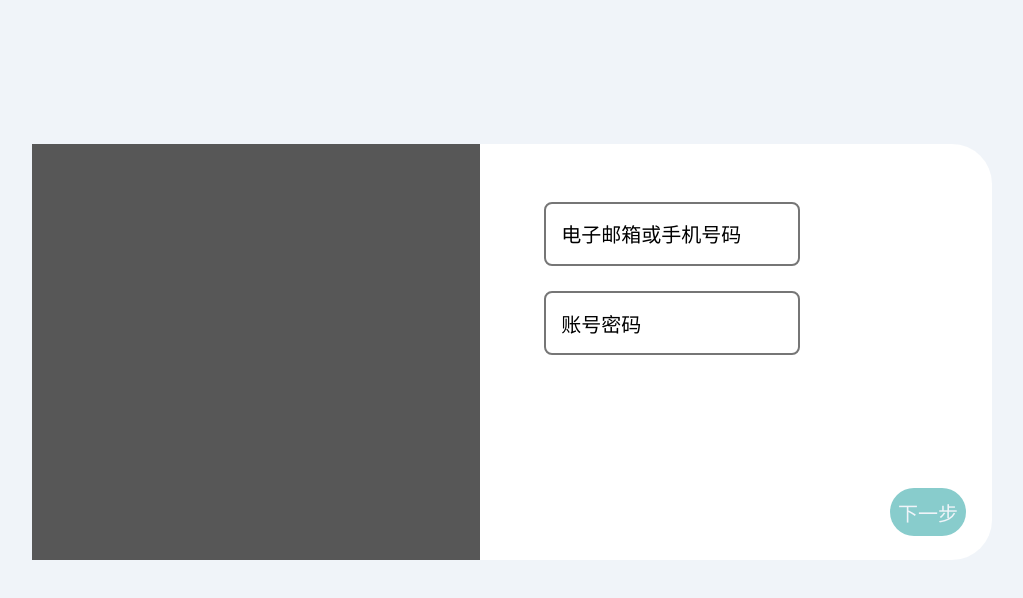
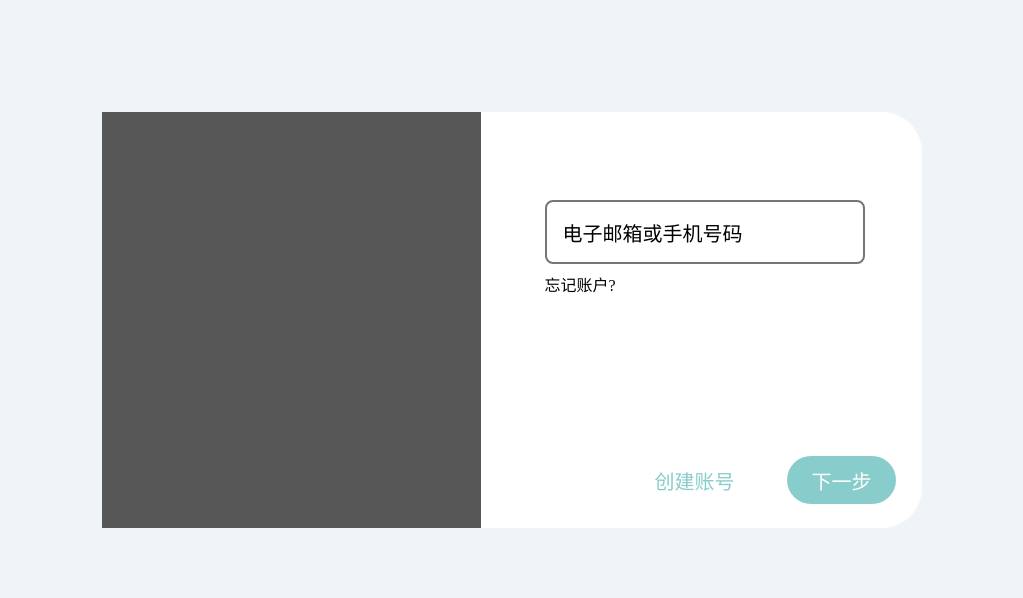
Before and after one commit to Idoyt/music-player, a Vue app: page /login in a window 1280 px wide. Shown: the top 598 px of the page, without its empty margins (128-1151 px from the left). Built offline with nearby package versions, Linux system fonts and the light colour scheme; no server answers.

Commit message:
更新了google_input的部分效果，预留了校验函数的传参接口，此接口在未来将会是必要参数

```diff
--- a/src/components/GOOGLE_INPUT.vue
+++ b/src/components/GOOGLE_INPUT.vue
@@ -17,37 +17,55 @@ export default defineComponent({
       // text, password
       default: 'text',
     },
+    checkMethod: {
+      type: Array,
+      // required: true,
+    },
+    checkTriggerTime: {
+      type: Object,
+      // input  submit
+      default: {method: 'input', trigger: 'none'},
+    },
   },
   setup(props) {
+    // param for main content
     const inputText = ref('');
-    const localStatus = ref(props.status);
+
+    // param for dom
     const domInput = ref(null);
     const domPlaceholder = ref(null);
+
+    // param for status
     const inputType = ref('text');
     const isPwd = ref(false);
     const showPwdStatus = ref('clos');
     const allowedType = ['text', 'password'];
+
+
     const imageSrc = computed(()=>{
       return 'http://101.201.66.67/static/icon/google_input/eye_' + showPwdStatus.value + '_gray.svg';
     });
 
+    // check input type is allowed or not, if not , change it to 'text' type
     inputType.value = allowedType.includes(props.type) ? props.type : 'text';
     isPwd.value = (inputType.value === 'password');
 
     const focus = ()=>{
       if (!domInput.value) return;
-      domInput.value.classList.add('input' + localStatus.value);
+      domInput.value.classList.add('input' + props.status);
       domInput.value.classList.add('inputFocus');
 
-      domPlaceholder.value.classList.add('placeholder' + localStatus.value);
+      domPlaceholder.value.classList.add('placeholder' + props.status);
       domPlaceholder.value.classList.add('placeholderFocus');
+      // console.log(domPlaceholder.value.classList);
+      console.log(props.status);
     };
     const blur = ()=>{
       if (inputText.value === '') {
-        domInput.value.classList.remove('input' + localStatus.value);
+        domInput.value.classList.remove('input' + props.status);
         domInput.value.classList.remove('inputFocus');
 
-        domPlaceholder.value.classList.remove('placeholder' + localStatus.value);
+        domPlaceholder.value.classList.remove('placeholder' + props.status);
         domPlaceholder.value.classList.remove('placeholderFocus');
         showPassword();
       } else focus();
@@ -56,11 +74,24 @@ export default defineComponent({
       showPwdStatus.value = showPwdStatus.value === 'clos' ? 'open' : 'clos';
       inputType.value = showPwdStatus.value === 'clos' ? 'password' : 'text';
     };
+
+    const checkWhileInput = ()=>{
+      console.log('checking on while');
+    };
+    const checkAfterInput = ()=>{
+      console.log('checking on after');
+    };
+    const checkMethodMap = {
+      input: ()=>checkWhileInput(),
+      submit: ()=>checkAfterInput(),
+    };
     onMounted(()=>{
       if (inputType.value === 'password') {
         if (!domInput.value) return;
         domInput.value.classList.add('inputPwd');
       }
+
+      // checkMethodMap[props.checkTriggerTime['method']];
     });
 
     return {
@@ -109,7 +140,8 @@ export default defineComponent({
   display: flex;
   align-items: center;
 
-  width: 20vw;
+  width: 100%;
+  height: 10vh;
 
   --input_border-width: 2px;
   --input-height: 8vh;
@@ -141,7 +173,6 @@ export default defineComponent({
   position: absolute;
   margin-left: calc(var(--input_border-width) + 1vw);
   padding: 0 1% 0 1%;
-  height: inherit;
   pointer-events: none;
   font-size: 2.5vh;
   background-color: white;
--- a/src/views/LOGIN.vue
+++ b/src/views/LOGIN.vue
@@ -5,6 +5,7 @@ import GoogleInput from '@/components/GOOGLE_INPUT.vue';
 import '@/utils/input_check';
 import {emailCheck, phoneCheck} from '@/utils/input_check';
 import axios from 'axios';
+import {useRouter} from 'vue-router';
 
 export default defineComponent({
   name: 'loginPage',
@@ -13,28 +14,59 @@ export default defineComponent({
   },
   setup() {
     const account = ref('');
+    const checkBtnTextRight = ref('下一步');
+    const checkBtnTextLeft = ref('创建账号');
+    const router = useRouter();
     const inputStatus = ref('Correct');
     const placeholder = '电子邮件地址或电话号码';
     const getInputValue = (data)=>{
       account.value = data;
     };
+    const checkMethod = [emailCheck, phoneCheck];
     const checkAccount = ()=>{
+      if (checkBtnTextRight.value === '下一步') {
         if (emailCheck(account.value) || phoneCheck(account.value)) {
-        console.log('nice');
           inputStatus.value = 'Correct';
+
+          document.getElementById('inputAccount').style.marginLeft = '-25vw';
+          document.getElementById('inputPassword').style.marginLeft = '0';
+          checkBtnTextRight.value = '登录';
+          checkBtnTextLeft.value = '上一步';
+
           axios.get(`http://localhost:8000/check_email/?email=${account.value}`)
               .then((response) => {
                 if (response.data === account.value) {
                   console.log(response);
                 }
               });
-      } else inputStatus.value = 'Error';
+        } else {
+          inputStatus.value = 'Error';
+          console.log(inputStatus.value);
+        }
+      } else {
+
+        // check password
+      }
+    };
+    const navigate = ()=>{
+      if (checkBtnTextRight.value === '创建账号') router.push('/register');
+      else {
+        document.getElementById('inputAccount').style.marginLeft = '0';
+        document.getElementById('inputPassword').style.marginLeft = '0';
+        checkBtnTextRight.value = '下一步';
+        checkBtnTextLeft.value = '创建账号';
+        account.value = '';
+      }
     };
     return {
-      input_status: inputStatus,
+      inputStatus,
       placeholder,
       getInputValue,
       checkAccount,
+      checkMethod,
+      navigate,
+      checkBtnTextRight,
+      checkBtnTextLeft,
     };
   },
 });
@@ -45,14 +77,21 @@ export default defineComponent({
     <div id="login_area">
       <div id="left_info"></div>
       <div id="rightArea">
-        <slot name="inputAccount">
-          <GoogleInput :status=input_status placeholder="电子邮箱或手机号码" style="margin-top: 20%" @value="getInputValue"></GoogleInput>
-        </slot>
-        <slot name="inputPassword">
-          <GoogleInput :status=input_status placeholder="账号密码" style="margin-top: 20%" type="password" @value="getInputValue"></GoogleInput>
-        </slot>
+        <div id="inputArea">
+            <div id="inputAccount" class="inputUnite">
+              <GoogleInput :status=inputStatus placeholder="电子邮箱或手机号码" @value="getInputValue"></GoogleInput>
+              <span>忘记账户?</span>
+            </div>
+            <div id="inputPassword" class="inputUnite">
+              <GoogleInput :status=inputStatus placeholder="账号密码" type="password" @value="getInputValue"></GoogleInput>
+              <span>忘记密码?</span>
+            </div>
+        </div>
+        <div id="buttonArea">
+          <button id="register" class="buttonCommon" @click="navigate">{{checkBtnTextLeft}}</button>
+          <button id="checkBtn" class="buttonCommon" @click="checkAccount">{{checkBtnTextRight}}</button>
+        </div>
 
-        <button id="next_step" @click="checkAccount">下一步</button>
       </div>
     </div>
   </div>
@@ -62,64 +101,111 @@ export default defineComponent({
 
 #componentBody
 {
-  position: relative;
   height: 100vh;
   width: 100vw;
   background-color: #f0f4f9;
+  display: flex;
+  justify-content: center;
 }
 #login_area
 {
+  position: relative;
   display: flex;
-  position: relative;
-  top: 44%;
-  left: 50%;
-  translate: -50% -50%;
-
+  margin-top: 14vh;
   height: 52vh;
-  width: 75vw;
+  width: 64vw;
   background-color: white;
   border-radius: 5vh;
 }
 #left_info
 {
-  width: 50%;
+  width: 30vw;
   height: inherit;
 
   background-color: #575757;
 }
 #rightArea
 {
-  margin-left: 5vw;
-  width: 50%;
+  width: 35vw;
+  height: inherit;
   position: relative;
 }
-#next_step
+#buttonArea
 {
   position: absolute;
   display: flex;
   bottom: 3vh;
   right: 2vw;
 
-  height: 6vh;
-  width: 6vw;
+  height: 6svh;
+  width: 20vw;
 
+  justify-content: center;
+  align-items: center;
+}
+.buttonCommon
+{
+  flex: 1;
+  height: inherit;
   justify-content: center;
   align-items: center;
   border: none;
   border-radius: 5vh;
-  background-color: #88cccc;
   font-size: 2.5vh;
-  color: #f0f4f9;
   overflow: hidden;
   cursor: pointer;
   white-space: nowrap;
+  background-color: white;
 }
-#next_step:hover
+#register
+{
+  color: #88cccc;
+}
+#register:hover
+{
+  color: #75afaf;;
+}
+#checkBtn
+{
+  margin-left: 3vw;
+  color: white;
+  background-color: #88cccc;
+}
+#checkBtn:hover
 {
   background-color: #75afaf;
 }
-#next_step:active
+#checkBtn:active
 {
   background-color: #5b8888;
 }
+#inputArea
+{
+  margin-left: 5vw;
+  margin-top: 10vh;
+  height: auto;
+  width: 25vw;
+  white-space: nowrap;
+  overflow: hidden;
+}
+.inputUnite
+{
+  display: inline-block;
+  //height: 8vh;
+}
+#inputAccount
+{
+  transition: margin-left .3s;
+  width: 25vw;
+}
+#inputPassword
+{
+  transition: margin-left .3s;
+  width: 25vw;
+}
+.checkSuccess
+{
+  margin-left: -25vw;
+}
+
 </style>
```
Lines whose indentation alone changed are shown as unchanged.
